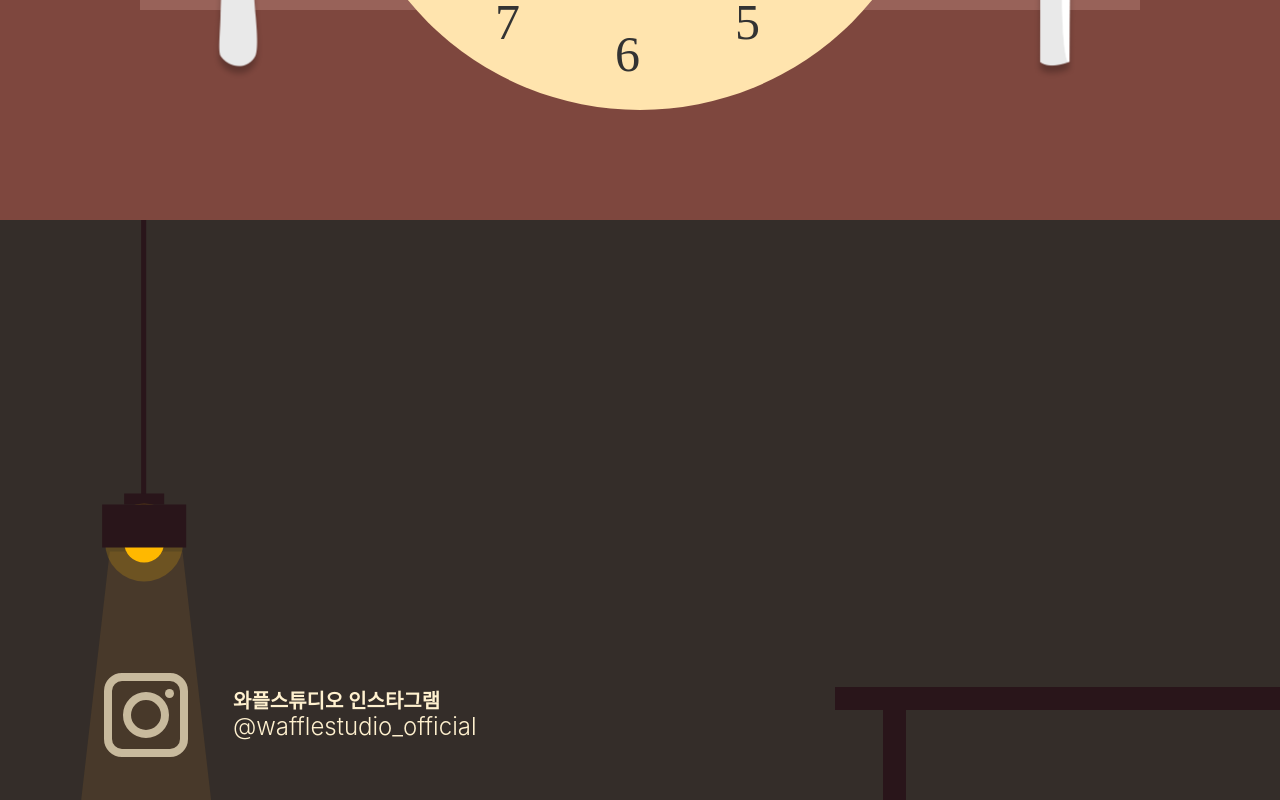
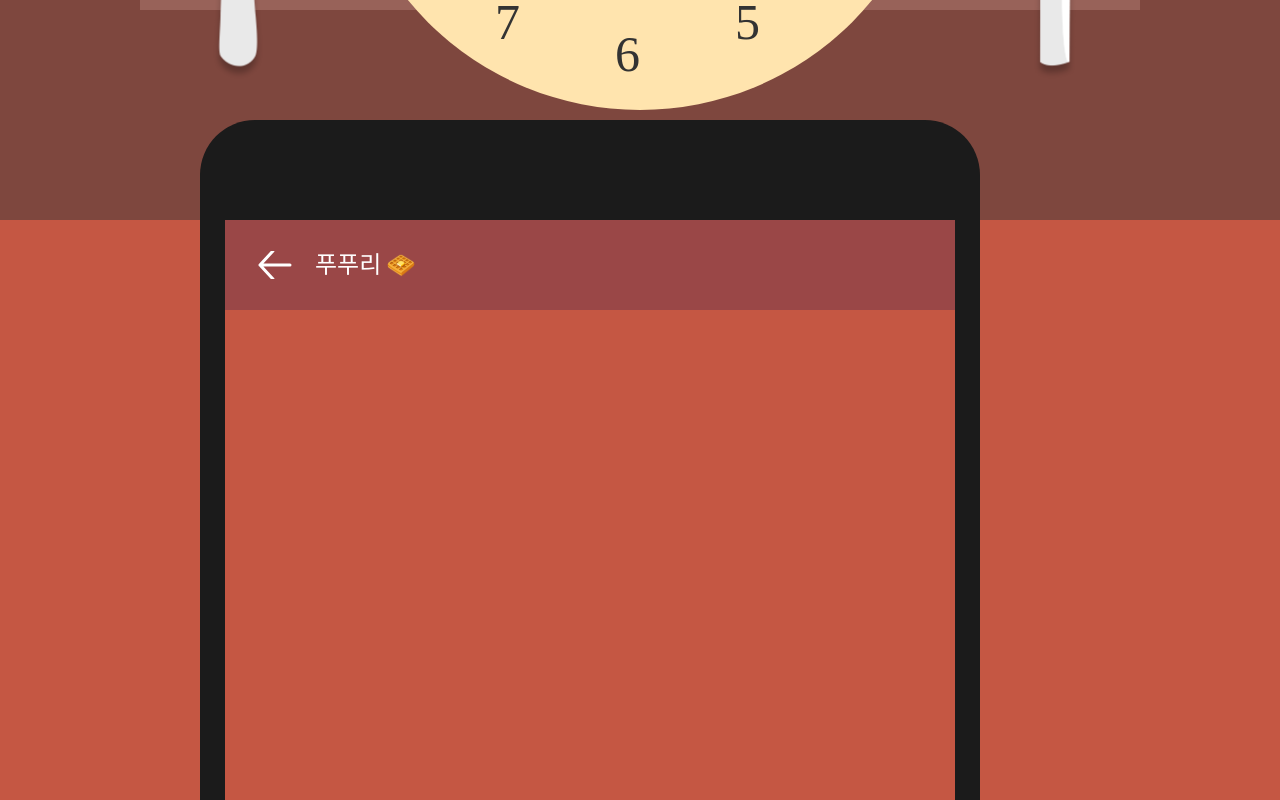
Before and after one commit to wafflestudio/wafflestudio.com-v3, a Svelte app: page / in a window 1280 px wide. Shown: the part 6320-7120 px from the top of the page. Built offline with nearby package versions, Linux system fonts and the light colour scheme; a web font is replaced by a local one.

Commit message:
[#19] 채팅 모양 헤더 구현

```diff
--- a/src/App.svelte
+++ b/src/App.svelte
@@ -9,6 +9,7 @@
   import Schedule from './components/schedule/schedule.svelte';
   import Footer from './components/footer/footer.svelte';
   import Cover from './components/cover/cover.svelte';
+  import Operation from './components/operation/operation.svelte';
 </script>
 
 <main>
@@ -21,6 +22,7 @@
   <RecruitLink />
   <Activity />
   <Schedule />
+  <Operation />
   <Footer />
 </main>
 
--- /dev/null
+++ b/src/components/operation/operation.svelte
@@ -0,0 +1,89 @@
+<section class="operation">
+  <div class="phone">
+    <div class="talk">
+      <div class="header">
+        <span class="title">푸푸리</span>
+      </div>
+    </div>
+  </div>
+</section>
+
+<style>
+  .operation {
+    position: relative;
+    background: #c55743;
+    height: 100vh;
+  }
+
+  .operation .phone {
+    position: absolute;
+    left: 200px;
+    bottom: 0;
+
+    width: 780px;
+    height: 900px;
+
+    background: #1b1b1b;
+    border-radius: 55px 55px 0 0;
+  }
+
+  .operation .phone .talk {
+    position: absolute;
+    bottom: 0;
+    left: 50%;
+    transform: translateX(-50%);
+
+    height: 800px;
+    width: 730px;
+
+    background: #c55743;
+  }
+
+  .operation .phone .talk .header {
+    position: relative;
+    background: #9a4747;
+    vertical-align: middle;
+    height: 90px;
+  }
+
+  .operation .phone .talk span {
+    display: inline-block;
+    position: absolute;
+    top: 50%;
+    left: 90px;
+    transform: translateY(-50%);
+
+    font-style: normal;
+    font-weight: 500;
+    font-size: 24px;
+    line-height: 28px;
+
+    color: #ffffff;
+  }
+
+  .operation .phone .talk span::before {
+    content: '';
+    display: block;
+    width: 40px;
+    height: 28px;
+
+    background: url('/assets/common/left-arrow.svg') center no-repeat;
+
+    position: absolute;
+    top: 0;
+    left: -60px;
+  }
+
+  .operation .phone .talk span::after {
+    content: '';
+    display: block;
+    width: 28px;
+    height: 28px;
+
+    background: url('/assets/common/waffle.svg') center no-repeat;
+
+    position: absolute;
+    top: 0;
+    right: -34px;
+  }
+</style>
```
Also changed, not shown: public/assets/common/left-arrow.svg (added), public/assets/common/waffle.svg (added).
